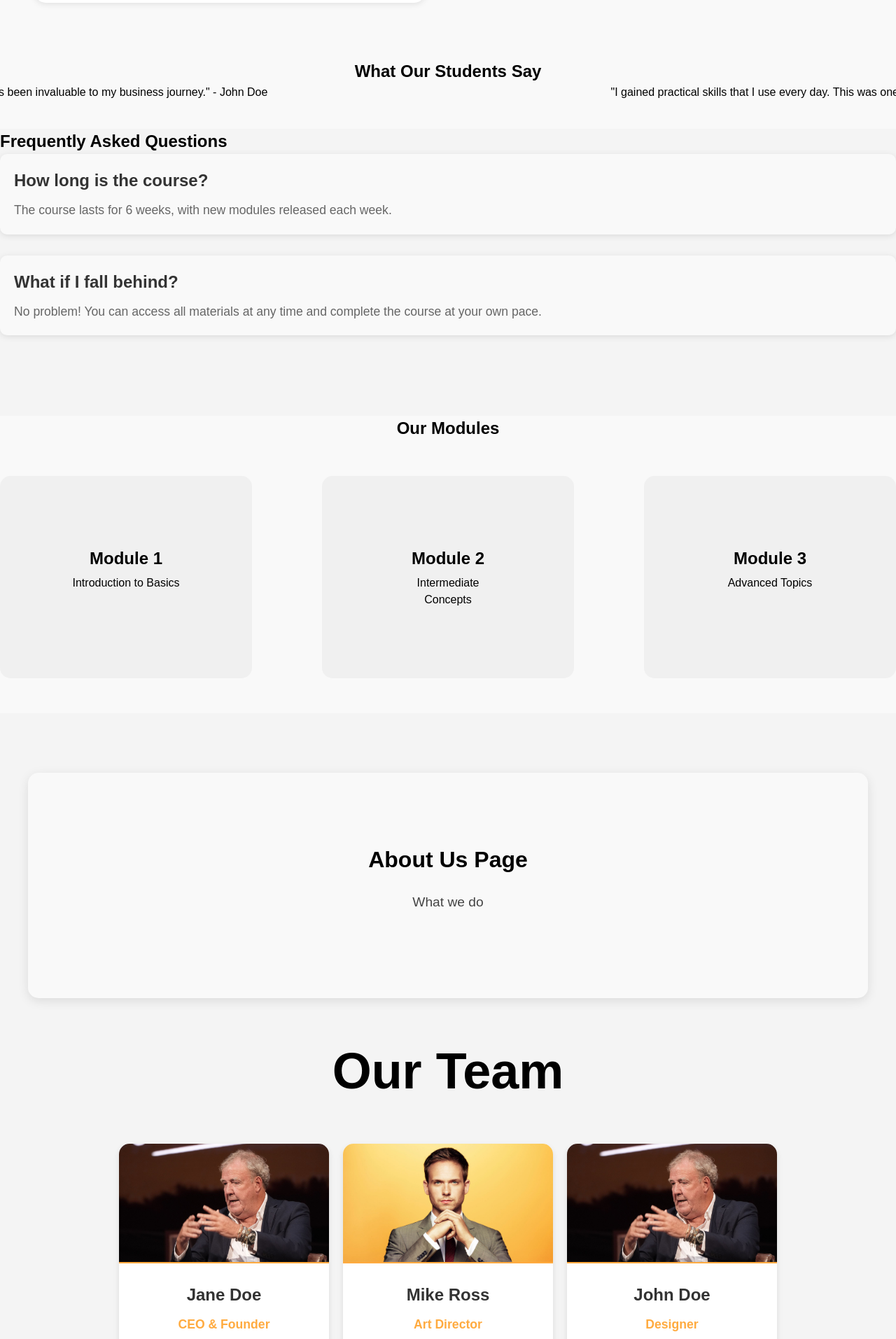
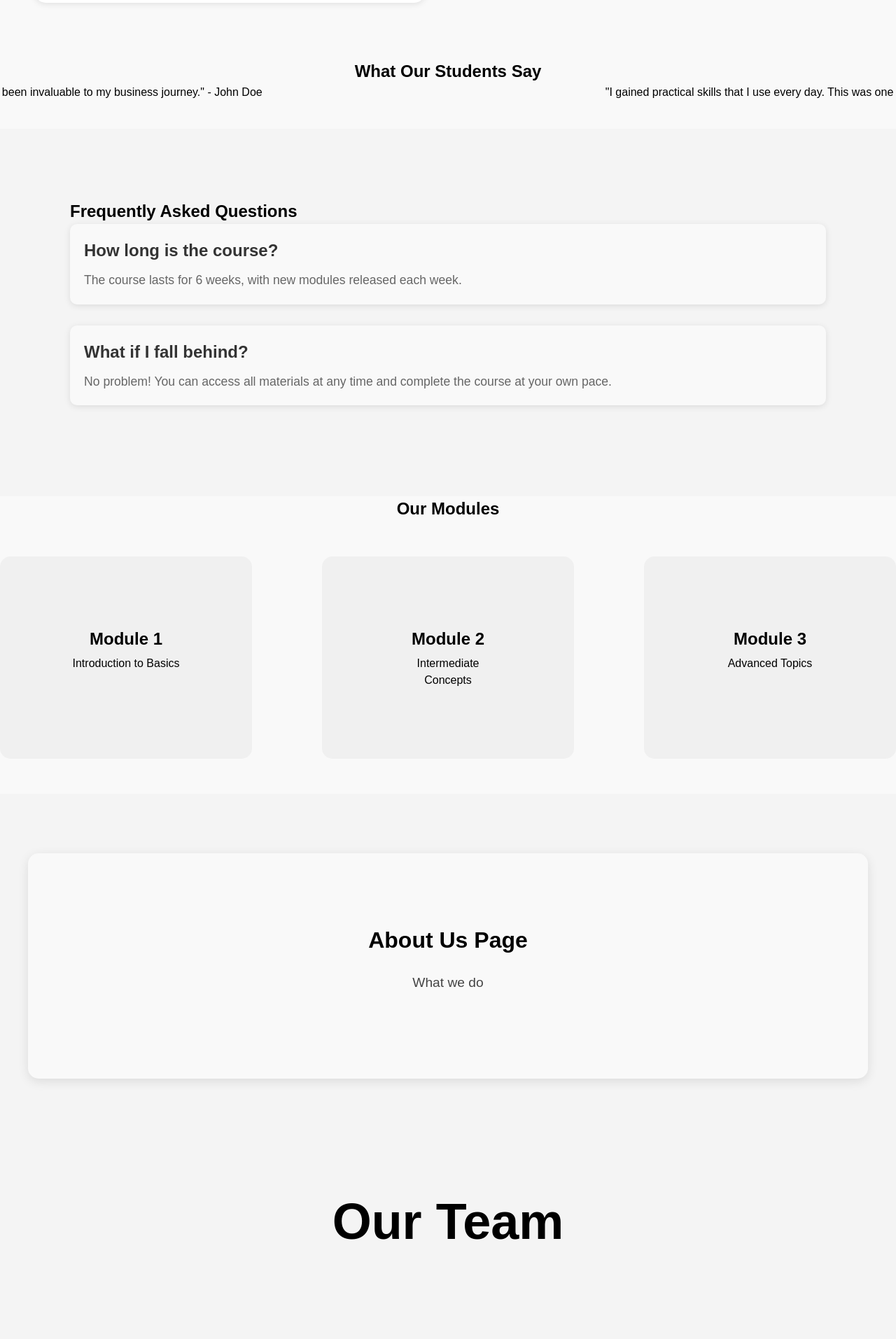
Before and after one commit to Triangulr/beunghar, a Next.js app: page / in a window 1280 px wide. Shown: the part 3107-5020 px from the top of the page at 70% size. Built offline with nearby package versions, Linux system fonts and the light colour scheme.

Commit message:
Update globals.css

```diff
--- a/styles/globals.css
+++ b/styles/globals.css
@@ -527,6 +527,7 @@ nav {
     flex-direction: column;
     flex: 1;
     flex-wrap: wrap;
+    margin: 100px;
 }
 
 .faq-container{
@@ -535,6 +536,7 @@ nav {
     justify-content: space-evenly;
     align-items: center;
     padding: 10px 30px;
+    margin: 50px;
 }
 
 .faq-item {
@@ -580,7 +582,7 @@ nav {
     font-size: 3em;
     font-weight: bold;
     color: black;
-    margin: 50px auto;
+    margin: 150px auto;
 }
 
 .about-section p {
@@ -661,6 +663,7 @@ nav {
     flex-wrap: wrap;
     justify-content: center;
     gap: 20px;
+    margin-bottom: 200px;
 }
 
 .column {
```
